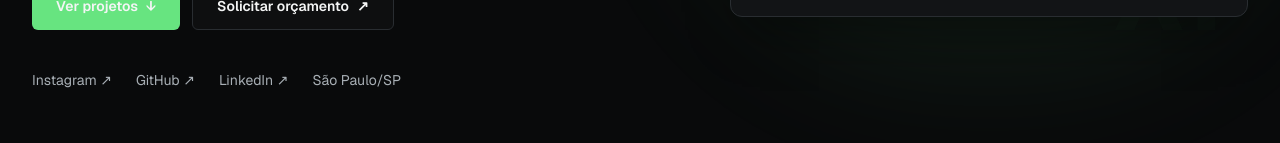
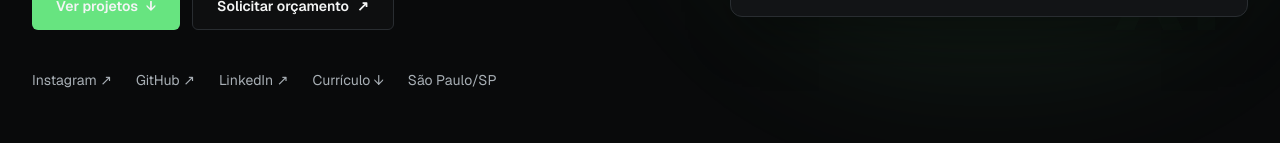
Before and after one commit to killLipe17/portfolio, a Next.js app: page / in a window 1280 px wide. Shown: the part 657-800 px from the top of the page. Built offline with nearby package versions, Linux system fonts and the light colour scheme.

Commit message:
feat: adiciona curriculo ao portfolio

```diff
--- a/components/home/hero-section.tsx
+++ b/components/home/hero-section.tsx
@@ -80,6 +80,15 @@ export function HeroSection() {
   rel="noreferrer"
 >
   LinkedIn <span aria-hidden="true">↗</span>
+</a>
+
+<a
+  className="social-link"
+  href="/curriculo-fellipe-leite.pdf"
+  target="_blank"
+  rel="noreferrer"
+>
+  Currículo <span aria-hidden="true">↓</span>
 </a>
 
 <span>São Paulo/SP</span>
```
Also changed, not shown: 1 other file (tests, documents, lock files or other folders). Lines whose indentation alone changed are shown as unchanged.
